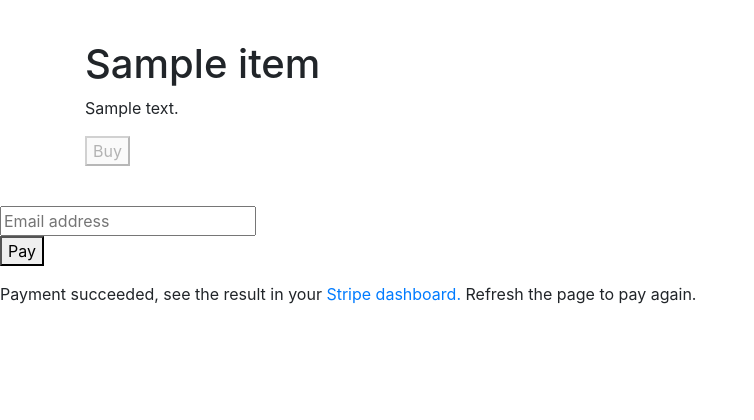
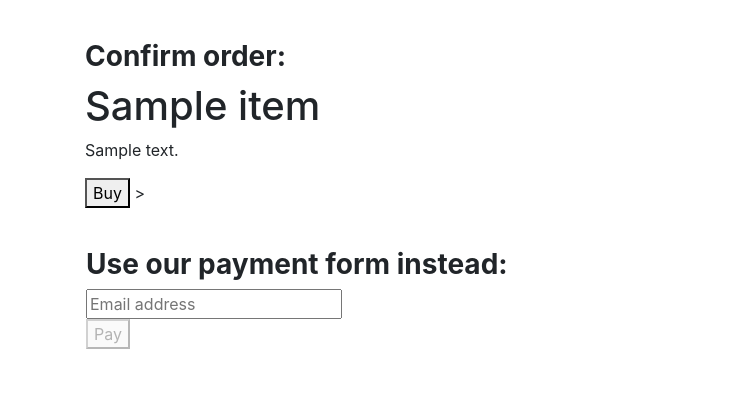
Before and after one commit to anza-afk/stripe-django-test-task, a Django app: page /item/1 in a window 1280 px wide. Shown: the top 420 px of the page, without its empty margins (0-754 px from the left). Run offline with Django 4.2, Linux system fonts and the light colour scheme; tables that the repository leaves empty hold one stand-in row (values such as "Sample post"); some libraries are stand-ins or nearby versions.

Commit message:
payment intent done

```diff
--- a/invoice_generator/invoice/templates/create_order.html
+++ b/invoice_generator/invoice/templates/create_order.html
@@ -9,18 +9,19 @@
     <link rel="stylesheet" href="https://cdn.jsdelivr.net/npm/bootstrap@4.0.0/dist/css/bootstrap.min.css" integrity="sha384-Gn5384xqQ1aoWXA+058RXPxPg6fy4IWvTNh0E263XmFcJlSAwiGgFAW/dAiS6JXm" crossorigin="anonymous">
 
     <title>New order</title>
+
   </head>
   <body>
     <div class="container-fluid mx-auto my-2 my-sm-3 my-lg-4 p-3">
 
       <div class="container">
         <h3><strong>New order</strong></h3>
+        <h4>Important! All items must be in same currency</h4>
       <form method="post">
 
         {% csrf_token %}
         <div class="form-group">
         {{ form.items.label }}
-          <h6><small>(Множественный выбор)</small></h6>
         {{ form.items }}
         </div>
         <div class="form-group">
@@ -39,7 +40,7 @@
               class="btn btn-primary"
               value="Send order"
               name='send_order'
-              >Отправить сейчас</button>
+              >Submit order</button>
             </div>
           </div>
         </div>
--- a/invoice_generator/invoice/templates/item.html
+++ /dev/null
@@ -1,168 +0,0 @@
-<!doctype html>
-<html lang="en">
-<html>
-  <head>
-    <script src="https://js.stripe.com/v3/"></script>
-     <!-- Required meta tags -->
-     <meta charset="utf-8">
-     <meta name="viewport" content="width=device-width, initial-scale=1, shrink-to-fit=no">
-
-     <!-- Bootstrap CSS -->
-     <link rel="stylesheet" href="https://cdn.jsdelivr.net/npm/bootstrap@4.0.0/dist/css/bootstrap.min.css" integrity="sha384-Gn5384xqQ1aoWXA+058RXPxPg6fy4IWvTNh0E263XmFcJlSAwiGgFAW/dAiS6JXm" crossorigin="anonymous">
-
-    <title>Buy Item {{ item.id }}</title>
-  </head>
-  <body>
-    <div class="container-fluid mx-auto my-2 my-sm-3 my-lg-4 p-3">
-      <div class="container">
-        {% if payment_status == 'success' %}
-        <h4>Заказ товара "{{ item.name }}" оформлен успешно</h4>
-        {% elif payment_status == 'cancel' %}
-        <h4>Возникла ошибка при оформление заказа "{{ item.name }}"</h4>
-        {% endif %}
-
-        <h1>{{ item.name }}</h1>
-        <p>{{ item.description }}</p>
-
-        <button id="buy-button">Buy</button>
-        <script type="text/javascript">
-          var stripe = Stripe('{{ stripe_pk }}');
-          var buyButton = document.getElementById('buy-button');
-          buyButton.addEventListener('click', function() {
-            // Create a new Checkout Session using the server-side endpoint
-            // Redirect to Stripe Session Checkout
-            fetch('/buy/{{ item.id }}?quantity={{ quantity }}', {method: 'GET'})
-            .then((response) => { return response.json(); })
-            .then((session) => { console.log(session);
-              return stripe.redirectToCheckout({ sessionId: session.session_id });}
-            )});
-        </script>
-     </div>
-    </div>
-    <form id="payment-form">
-      {% csrf_token %}
-      <input type="text" id="email" placeholder="Email address" />
-      <div id="card-element"><!--Stripe.js injects the Card Element--></div>
-      <button id="submit">
-        <div class="spinner hidden" id="spinner"></div>
-        <span id="button-text">Pay</span>
-      </button>
-      <p id="card-error" role="alert"></p>
-      <p class="result-message hidden">
-        Payment succeeded, see the result in your
-        <a href="" target="_blank">Stripe dashboard.</a> Refresh the page to pay again.
-      </p>
-    </form>
-  </body>
-</html>
-
-
-
-<script type="text/javascript">
-document.querySelector("button").disabled = true;
-const csrftoken = document.querySelector('[name=csrfmiddlewaretoken]').value;
-var stripe = Stripe('{{ stripe_pk }}');
-var elements = stripe.elements();
-var style = {
-base: {
-  color: "#32325d",
-  fontFamily: 'Arial, sans-serif',
-  fontSmoothing: "antialiased",
-  fontSize: "16px",
-  "::placeholder": {
-    color: "#32325d"
-  }
-},
-invalid: {
-  fontFamily: 'Arial, sans-serif',
-  color: "#fa755a",
-  iconColor: "#fa755a"
-}
-};
-var card = elements.create("card", { style: style });
-// Stripe injects an iframe into the DOM
-card.mount("#card-element");
-card.on("change", function (event) {
-// Disable the Pay button if there are no card details in the Element
-document.querySelector("button").disabled = event.empty;
-document.querySelector("#card-error").textContent = event.error ? event.error.message : "";
-});
-var form = document.getElementById("payment-form");
-form.addEventListener("submit", function(event) {
-event.preventDefault();
-// Complete payment when the submit button is clicked
-fetch("{% url 'payment-intent' item.id %}", {
-  method: "POST",
-  headers: {
-    "Content-Type": "application/json",
-    'X-CSRFToken': csrftoken
-  },
-  body: JSON.stringify({
-    email: document.getElementById('email').value
-  })
-})
-  .then(function(result) {
-    return result.json();
-  })
-  .then(function(data) {
-    payWithCard(stripe, card, data.clientSecret);
-  });
-});
-
-// Calls stripe.confirmCardPayment
-// If the card requires authentication Stripe shows a pop-up modal to
-// prompt the user to enter authentication details without leaving your page.
-var payWithCard = function(stripe, card, clientSecret) {
-loading(true);
-stripe
-  .confirmCardPayment(clientSecret, {
-    payment_method: {
-      card: card
-    }
-  })
-  .then(function(result) {
-    if (result.error) {
-      // Show error to your customer
-      showError(result.error.message);
-    } else {
-      // The payment succeeded!
-      orderComplete(result.paymentIntent.id);
-    }
-  });
-};
-/* ------- UI helpers ------- */
-// Shows a success message when the payment is complete
-var orderComplete = function(paymentIntentId) {
-loading(false);
-document
-  .querySelector(".result-message a")
-  .setAttribute(
-    "href",
-    "https://dashboard.stripe.com/test/payments/" + paymentIntentId
-  );
-document.querySelector(".result-message").classList.remove("hidden");
-document.querySelector("button").disabled = true;
-};
-// Show the customer the error from Stripe if their card fails to charge
-var showError = function(errorMsgText) {
-loading(false);
-var errorMsg = document.querySelector("#card-error");
-errorMsg.textContent = errorMsgText;
-setTimeout(function() {
-  errorMsg.textContent = "";
-}, 4000);
-};
-// Show a spinner on payment submission
-var loading = function(isLoading) {
-if (isLoading) {
-  // Disable the button and show a spinner
-  document.querySelector("button").disabled = true;
-  document.querySelector("#spinner").classList.remove("hidden");
-  document.querySelector("#button-text").classList.add("hidden");
-} else {
-  document.querySelector("button").disabled = false;
-  document.querySelector("#spinner").classList.add("hidden");
-  document.querySelector("#button-text").classList.remove("hidden");
-}
-};
-</script>
--- a/invoice_generator/invoice/templates/order.html
+++ b/invoice_generator/invoice/templates/order.html
@@ -2,6 +2,7 @@
 <html lang="en">
 <html>
   <head>
+    {% load static %}
     <script src="https://js.stripe.com/v3/"></script>
     <!-- Required meta tags -->
     <meta charset="utf-8">
@@ -9,60 +10,77 @@
 
     <!-- Bootstrap CSS -->
     <link rel="stylesheet" href="https://cdn.jsdelivr.net/npm/bootstrap@4.0.0/dist/css/bootstrap.min.css" integrity="sha384-Gn5384xqQ1aoWXA+058RXPxPg6fy4IWvTNh0E263XmFcJlSAwiGgFAW/dAiS6JXm" crossorigin="anonymous">
-
+    {% if order %}
     <title>Confirm order</title>
+    <script>
+    var dataurl="/buy/{{order.id}}?order=True"
+    var intenturl = "{% url 'payment-intent' order.id %}?order=True"
+    </script>
+    {% elif item %}
+    <title>Buy Item {{ item.id }}</title>
+    <script>
+    var dataurl="/buy/{{ item.id }}?quantity={{ quantity }}"
+    var intenturl = "{% url 'payment-intent' item.id %}"
+    </script>
+    {% endif %}
   </head>
   <body>
     <div class="container-fluid mx-auto my-2 my-sm-3 my-lg-4 p-3">
       <div class="container">
         <h3><strong>Confirm order:</strong></h3>
-        {% if payment_status == 'success' %}
-        <h4>Заказ товара "{{ item.name }}" оформлен успешно</h4>
-        {% elif payment_status == 'cancel' %}
-        <h4>Возникла ошибка при оформление заказа "{{ item.name }}"</h4>
-        {% endif %}
+        {% if order %}
         {% for item in items %}
         <h1>{{ item.name }}</h1>
         <p>{{ item.description }}</p>
         {% endfor %}
+        {% elif item %}
+        <h1>{{ item.name }}</h1>
+        <p>{{ item.description }}</p>
+        {% endif %}
+
         <button id="buy-button">Buy</button>
-        <script type="text/javascript">
-          const stripe = Stripe('{{ stripe_pk }}');
+        <link rel="stylesheet" href="https://cdn.jsdelivr.net/npm/bootstrap@4.0.0/dist/css/bootstrap.min.css" integrity="sha384-Gn5384xqQ1aoWXA+058RXPxPg6fy4IWvTNh0E263XmFcJlSAwiGgFAW/dAiS6JXm" crossorigin="anonymous">
+
+        <script type="text/javascript" id="SessionScript">
+        var stripe = Stripe('{{ stripe_pk }}');
         var buyButton = document.getElementById('buy-button');
-          var url = '/buy/{{order.id}}?order=True'
-
-          console.log(url)
+        var url = dataurl;
         buyButton.addEventListener('click', function() {
         fetch(url, {method: 'GET'})
         .then((response) => { return response.json(); })
         .then((session) => { console.log(session);
             return stripe.redirectToCheckout({ sessionId: session.session_id });}
         )});
-        </script>
+        </script>>
        </div>
-    </div>
+       <div class="container  my-2 my-sm-3 my-lg-4 p-3">
+        <h3><strong>Use our payment form instead:</strong></h3>
+
     <form id="payment-form">
       {% csrf_token %}
       <input type="text" id="email" placeholder="Email address" />
       <div id="card-element"><!--Stripe.js injects the Card Element--></div>
       <button id="submit">
-        <div class="spinner hidden" id="spinner"></div>
+        <div class="spinner" style="visibility: hidden" id="spinner"></div>
         <span id="button-text">Pay</span>
       </button>
       <p id="card-error" role="alert"></p>
-      <p class="result-message hidden">
+      <p class="result-message" style="visibility: hidden">
         Payment succeeded, see the result in your
         <a href="" target="_blank">Stripe dashboard.</a> Refresh the page to pay again.
       </p>
     </form>
+  </div>
+  </div>
   </body>
 </html>
 
 
 
 <script type="text/javascript">
-  document.querySelector("button").disabled = true;
+  document.querySelector("[id=submit]").disabled = true;
   const csrftoken = document.querySelector('[name=csrfmiddlewaretoken]').value;
+  var stripe = Stripe('{{ stripe_pk }}');
   var elements = stripe.elements();
   var style = {
   base: {
@@ -85,14 +103,14 @@
   card.mount("#card-element");
   card.on("change", function (event) {
   // Disable the Pay button if there are no card details in the Element
-  document.querySelector("button").disabled = event.empty;
+  document.querySelector("[id=submit]").disabled = event.empty;
   document.querySelector("#card-error").textContent = event.error ? event.error.message : "";
   });
   var form = document.getElementById("payment-form");
   form.addEventListener("submit", function(event) {
   event.preventDefault();
   // Complete payment when the submit button is clicked
-  fetch("{% url 'payment-intent' order.id %}?order=True", {
+  fetch(intenturl, {
     method: "POST",
     headers: {
       "Content-Type": "application/json",
@@ -141,8 +159,8 @@
       "href",
       "https://dashboard.stripe.com/test/payments/" + paymentIntentId
     );
-  document.querySelector(".result-message").classList.remove("hidden");
-  document.querySelector("button").disabled = true;
+  document.querySelector(".result-message").style.visibility="visible";
+  document.querySelector("[id=submit]").disabled = true;
   };
   // Show the customer the error from Stripe if their card fails to charge
   var showError = function(errorMsgText) {
@@ -157,13 +175,13 @@
   var loading = function(isLoading) {
   if (isLoading) {
     // Disable the button and show a spinner
-    document.querySelector("button").disabled = true;
-    document.querySelector("#spinner").classList.remove("hidden");
-    document.querySelector("#button-text").classList.add("hidden");
+    document.querySelector("[id=submit]").disabled = true;
+    document.querySelector("#spinner").style.visibility = "visible";
+    document.querySelector("#button-text").style.visibility="hidden";
   } else {
-    document.querySelector("button").disabled = false;
-    document.querySelector("#spinner").classList.add("hidden");
-    document.querySelector("#button-text").classList.remove("hidden");
+    document.querySelector("[id=submit]").disabled = false;
+    document.querySelector("#spinner").style.visibility="hidden";
+    document.querySelector("#button-text").style.visibility="visible";
   }
   };
   </script>
--- a/invoice_generator/invoice/urls.py
+++ b/invoice_generator/invoice/urls.py
@@ -5,7 +5,7 @@ urlpatterns = [
     path('create_order', views.OrderFormView.as_view(
         template_name='create_order.html'), name='create_order'),
     path('item/<int:id>', views.InvoiceView.as_view(
-        template_name='item.html'), name='invoice'),
+        template_name='order.html'), name='invoice'),
     path('order/<int:id>', views.OrderView.as_view(
         template_name='order.html'), name='order_invoice'),
     path('buy/<int:id>', views.SessionView.as_view(), name='session'),
--- a/invoice_generator/invoice/views.py
+++ b/invoice_generator/invoice/views.py
@@ -116,21 +116,23 @@ class IntentView(View):
             if self.request.GET.get('order'):
                 order = Order.objects.get(id=self.kwargs['id'])
                 amount = 0
-                for item in order.item.all*():
+                for item in order.item.all():
 
-                    amount += int(stripe.Price.retrieve(item.price))
+                    amount += stripe.Price.retrieve(item.price)['unit_amount']
                 metadata = {
                     "order_id": order.id
                 }
+                currency = order.item.first().currency
             else:
                 item = Item.objects.get(id=self.kwargs['id'])
                 amount = stripe.Price.retrieve(item.price)['unit_amount']
                 metadata = {
                     "item_id": item.id
                 }
+                currency = item.currency
             intent = stripe.PaymentIntent.create(
                 amount=amount,
-                currency='usd',
+                currency=currency,
                 customer=customer['id'],
                 metadata=metadata
             )
```
Also changed, not shown: invoice_generator/invoice_generator/settings.py (+4 -4 lines), README.md. Lines whose indentation alone changed are shown as unchanged.
